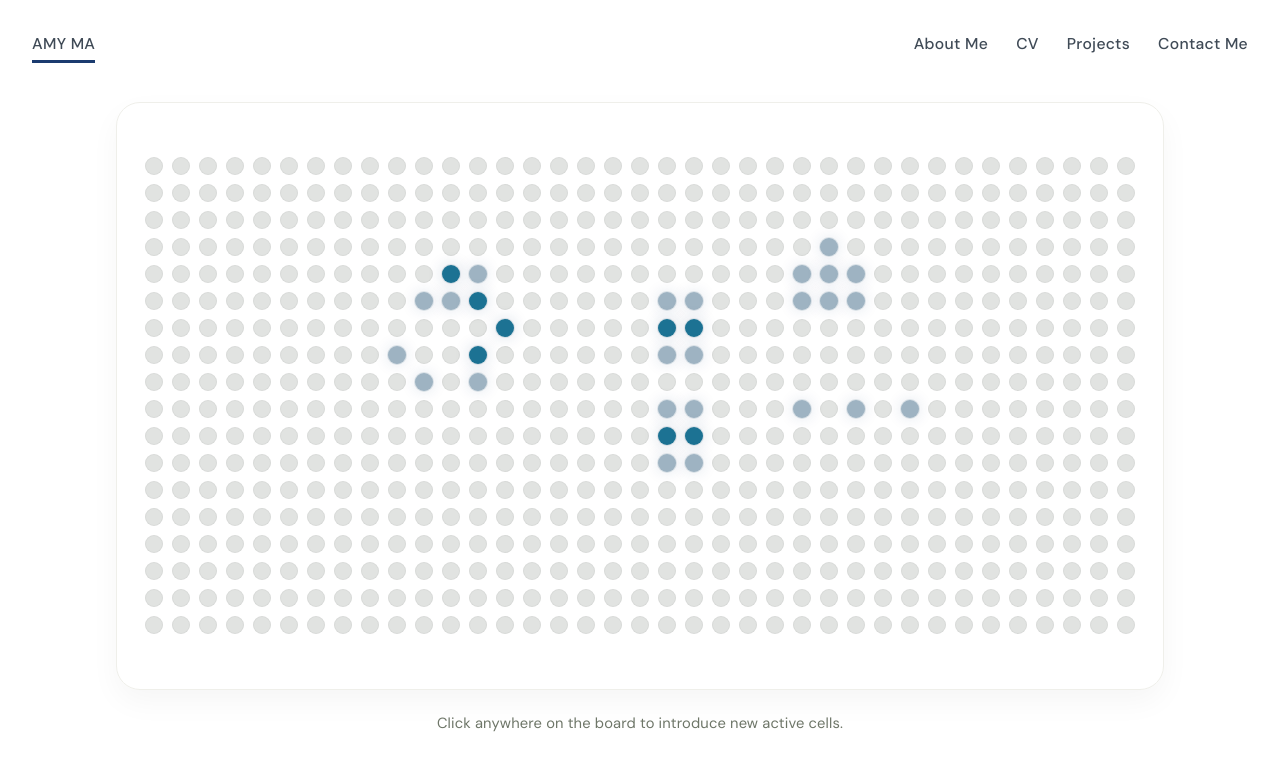
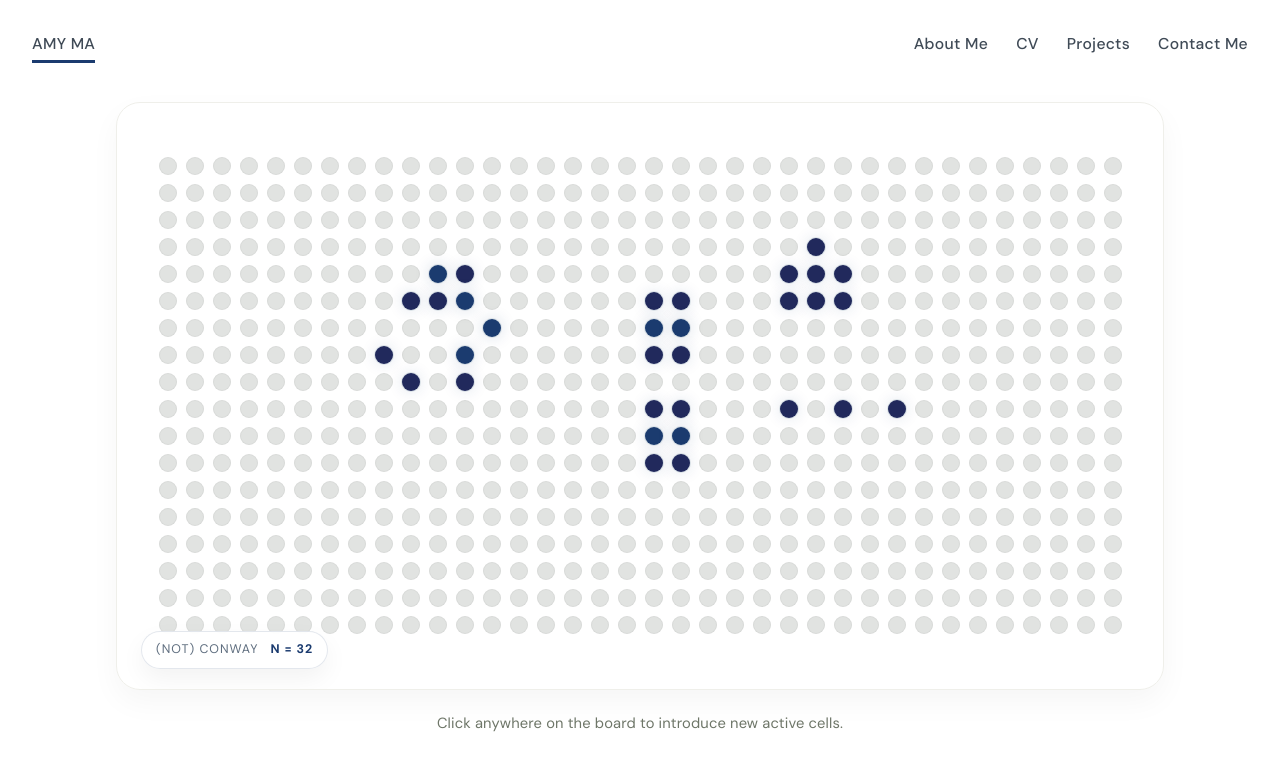
Before and after one commit to pebble-fish/personal-website, a React (Vite) app: page / in a window 1280 px wide. Shown: the top 768 px of the page. Built offline with nearby package versions, Linux system fonts and the light colour scheme.

Commit message:
added icon for conway

```diff
--- a/src/App.jsx
+++ b/src/App.jsx
@@ -1,7 +1,6 @@
 import { useEffect, useMemo, useRef, useState } from "react";
 
-const STEP_INTERVAL_MS = 800;
-const START_DELAY_MS = 1250;
+const START_DELAY_MS = 1000;
 const RESEED_DELAY_MS = 2000;
 const ABOUT_STEP_INTERVAL_MS = 800;
 const ABOUT_MIN_N = 1;
@@ -16,15 +15,15 @@ const ABOUT_TILE_PALETTE = [
   "#9EB3C2",
 ];
 const AGE_COLOR_CYCLE = [
+  "#21295C",
+  "#1B3B6F",
+  "#065A82",
+  "#1C7293",
   "#9EB3C2",
   "#1C7293",
   "#065A82",
   "#1B3B6F",
   "#21295C",
-  "#1B3B6F",
-  "#065A82",
-  "#1C7293",
-  "#9EB3C2",
 ];
 const MAX_CELL_AGE = AGE_COLOR_CYCLE.length * 2;
 const EXPLOSION_INFECTION_PROBABILITY = 0.8;
@@ -38,8 +37,8 @@ const DESKTOP_LIFE_TOP_PADDING = 24;
 const MOBILE_LIFE_TOP_PADDING = 12;
 const DESKTOP_LIFE_BOTTOM_PADDING = 88;
 const MOBILE_LIFE_BOTTOM_PADDING = 52;
-const DESKTOP_BOARD_FRAME_HORIZONTAL_PADDING = 54;
-const MOBILE_BOARD_FRAME_HORIZONTAL_PADDING = 34;
+const DESKTOP_BOARD_FRAME_HORIZONTAL_PADDING = 78;
+const MOBILE_BOARD_FRAME_HORIZONTAL_PADDING = 50;
 const DESKTOP_BOARD_FRAME_VERTICAL_PADDING = 38;
 const MOBILE_BOARD_FRAME_VERTICAL_PADDING = 26;
 const CLICK_PATTERN = [
@@ -902,6 +901,7 @@ function AboutGraphAnimation() {
       </svg>
 
       <div className="about-animation-caption">
+        <span>IMO P6 (2025)</span>
         <strong>n = {n}</strong>
       </div>
     </div>
@@ -1010,7 +1010,7 @@ function DotField() {
         activeCountRef.current = activeCount;
         return nextGrid;
       });
-    }, STEP_INTERVAL_MS);
+    }, ABOUT_STEP_INTERVAL_MS);
 
     return () => {
       window.clearInterval(intervalId);
@@ -1078,10 +1078,19 @@ function DotField() {
       }),
     [columns, dotSize, grid, rows],
   );
+  const infectedCount = useMemo(
+    () => grid.reduce((count, value) => count + (value > 0 ? 1 : 0), 0),
+    [grid],
+  );
 
   return (
     <div className="life-page">
       <div className="life-board">
+        <div className="life-caption" aria-label={`Currently infected cells: ${infectedCount}`}>
+          <span>(Not) Conway</span>
+          <strong>n = {infectedCount}</strong>
+        </div>
+
         <div
           className="dot-grid"
           style={{
--- a/src/styles.css
+++ b/src/styles.css
@@ -756,12 +756,45 @@ button {
   min-height: 0;
   width: 100%;
   height: 100%;
-  padding: 18px 26px;
+  padding: 18px 38px;
   border: 1px solid #efefea;
   border-radius: 24px;
   background: rgba(255, 255, 255, 0.9);
   box-shadow: 0 12px 30px rgba(17, 17, 17, 0.04);
   overflow: hidden;
+}
+
+.life-caption {
+  position: absolute;
+  left: 24px;
+  bottom: 20px;
+  z-index: 2;
+  display: inline-flex;
+  align-items: center;
+  gap: 12px;
+  min-height: 38px;
+  padding: 0 14px;
+  border: 1px solid rgba(27, 59, 111, 0.12);
+  border-radius: 999px;
+  background: rgba(255, 255, 255, 0.88);
+  box-shadow: 0 10px 24px rgba(17, 17, 17, 0.05);
+  color: #1b3b6f;
+  backdrop-filter: blur(8px);
+}
+
+.life-caption span,
+.life-caption strong {
+  font-size: 0.78rem;
+  letter-spacing: 0.08em;
+  text-transform: uppercase;
+}
+
+.life-caption span {
+  color: #5f6e7f;
+}
+
+.life-caption strong {
+  font-weight: 700;
 }
 
 .life-info-panel {
@@ -998,7 +1031,15 @@ button {
   }
 
   .life-board {
-    padding: 12px 16px;
+    padding: 12px 24px;
+  }
+
+  .life-caption {
+    left: 16px;
+    bottom: 14px;
+    gap: 10px;
+    min-height: 34px;
+    padding: 0 12px;
   }
 
   .life-info-panel {
```
